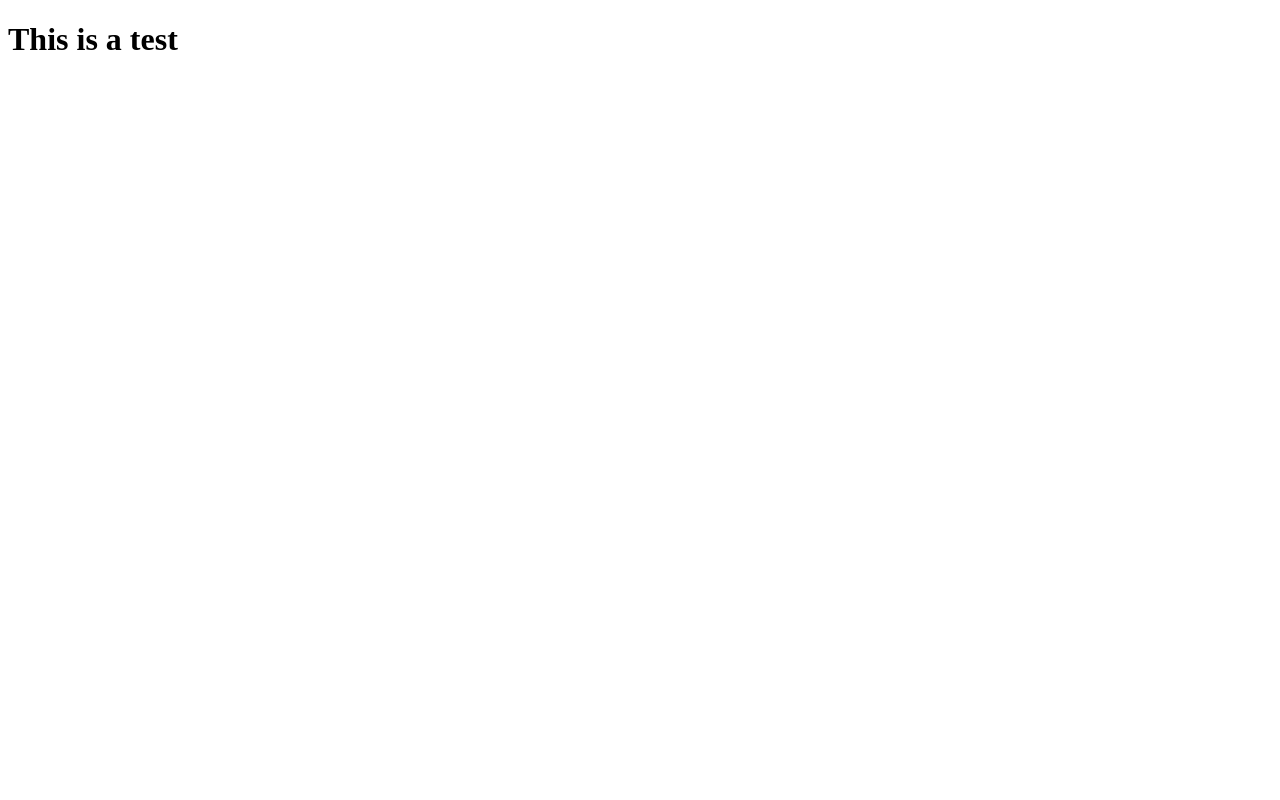
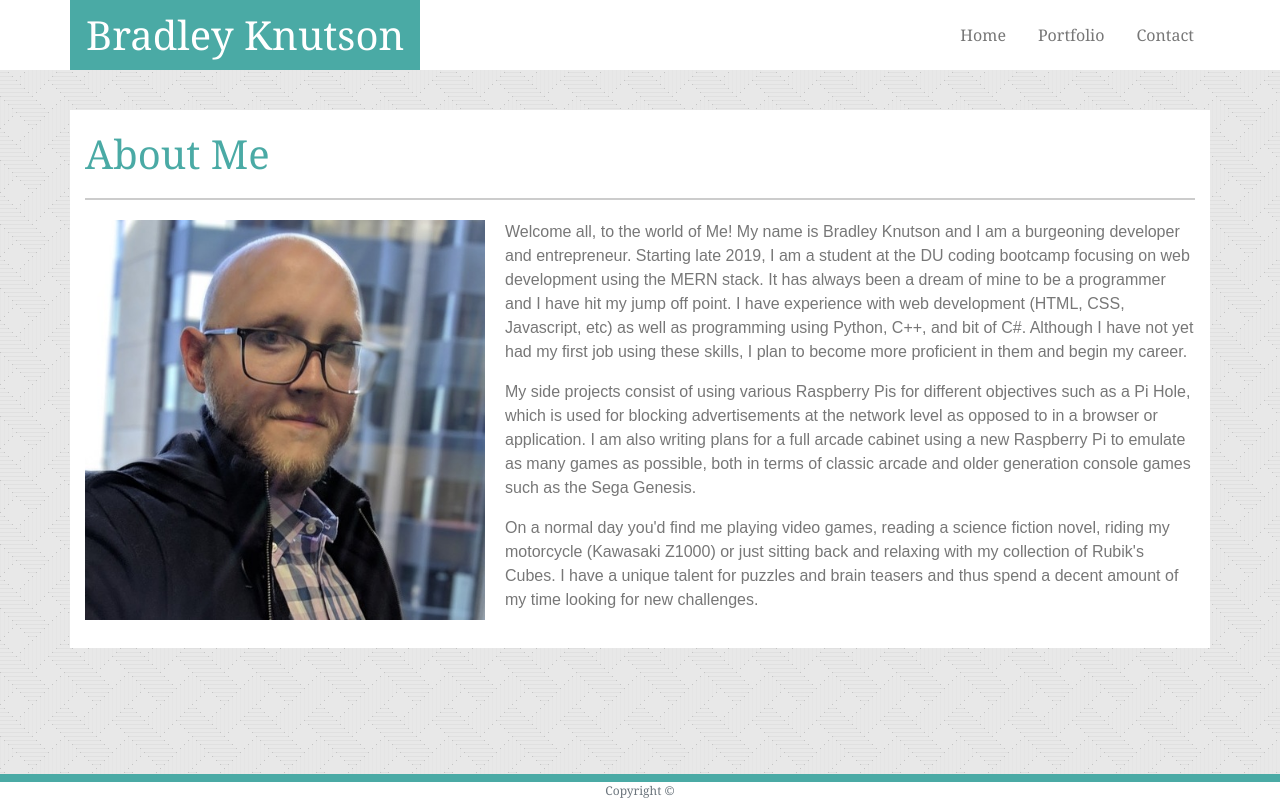
Before and after one commit to bradleyknutson/bradleyknutson.github.io, a plain HTML site: page index.html in a window 1280 px wide. Drawn offline with nearby package versions, Linux system fonts and the light colour scheme.

Commit message:
Updated to previous Bootstrap Portfolio page

```diff
--- /dev/null
+++ b/assets/css/reset.css
@@ -0,0 +1,48 @@
+/* http://meyerweb.com/eric/tools/css/reset/
+   v2.0 | 20110126
+   License: none (public domain)
+*/
+
+html, body, div, span, applet, object, iframe,
+h1, h2, h3, h4, h5, h6, p, blockquote, pre,
+a, abbr, acronym, address, big, cite, code,
+del, dfn, em, img, ins, kbd, q, s, samp,
+small, strike, strong, sub, sup, tt, var,
+b, u, i, center,
+dl, dt, dd, ol, ul, li,
+fieldset, form, label, legend,
+table, caption, tbody, tfoot, thead, tr, th, td,
+article, aside, canvas, details, embed,
+figure, figcaption, footer, header, hgroup,
+menu, nav, output, ruby, section, summary,
+time, mark, audio, video {
+	margin: 0;
+	padding: 0;
+	border: 0;
+	font-size: 100%;
+	font: inherit;
+	vertical-align: baseline;
+}
+/* HTML5 display-role reset for older browsers */
+article, aside, details, figcaption, figure,
+footer, header, hgroup, menu, nav, section {
+	display: block;
+}
+body {
+	line-height: 1;
+}
+ol, ul {
+	list-style: none;
+}
+blockquote, q {
+	quotes: none;
+}
+blockquote:before, blockquote:after,
+q:before, q:after {
+	content: '';
+	content: none;
+}
+table {
+	border-collapse: collapse;
+	border-spacing: 0;
+}
--- /dev/null
+++ b/assets/css/style.css
@@ -0,0 +1,90 @@
+* {
+    box-sizing: border-box;
+  }
+
+body {
+    background-image: url("../images/pixel_weave/pixel_weave.png");
+    font-family: Arial, Helvetica, sans-serif;
+    color: #777777;
+  }
+
+.mainContent {
+    position: relative;
+    background-color: #ffffff;
+    margin-top: 40px;
+    margin-bottom: 75px;
+    padding-bottom: 20px;
+}
+
+.navbar {
+    font-family: Georgia, 'Times New Roman', Times, serif;
+    padding: 0;
+    background-color: #ffffff;
+}
+
+a {
+    color: #777777;
+}
+
+#name {
+    background-color: #4aaaa5;
+    color: #ffffff;
+    font-size: 2.5em;
+    padding: .3125rem 1rem;
+}
+
+.navbar .container {
+    padding: 0;
+}
+
+
+h1 {
+    font-family: Georgia, 'Times New Roman', Times, serif;
+    margin: 20px 0;
+    padding-bottom: 20px;
+    border-bottom: 2px solid #cccccc;
+    color: #4aaaa5;
+}
+
+.headshot {
+    float: left;
+    margin-right: 20px;
+    height: 400px;
+    width: 400px;
+}
+
+footer {
+    border-top: 8px solid #4aaaa5;
+}
+
+.imageText {
+    font-family: Georgia, 'Times New Roman', Times, serif;
+    background-color: #4aaaa5;
+    font-size: 2em;
+    text-align: center;
+    color: #ffffff;
+    width: 100%;
+    position: relative;
+    bottom: 100px;
+    height: 75px;
+    padding-top: .5em;
+    margin-left: 0;
+    overflow: hidden;
+}
+
+footer {
+    font-size: 12px;
+}
+
+footer a {
+    margin: 0 auto;
+}
+
+.btn {
+    background-color: #4aaaa5;
+    color: #ffffff;
+}
+
+.appImage {
+    width: 100%;
+}
--- a/index.html
+++ b/index.html
@@ -1,16 +1,69 @@
 <!DOCTYPE html>
-
-<html>
+<html lang="en-us">
     <head>
+        <title>Bootstrap Portfolio</title>
         <meta charset="utf-8">
-        <title>GitHub Site</title>
-        <!-- <meta name="description" content=""> -->
-        <!-- <meta name="viewport" content="width=device-width, initial-scale=1"> -->
-        <link rel="stylesheet" href="">
+        <link rel="stylesheet" href="assets/css/reset.css">
+        <link rel="stylesheet" href="https://stackpath.bootstrapcdn.com/bootstrap/4.3.1/css/bootstrap.min.css" integrity="sha384-ggOyR0iXCbMQv3Xipma34MD+dH/1fQ784/j6cY/iJTQUOhcWr7x9JvoRxT2MZw1T" crossorigin="anonymous">
+        <link rel="stylesheet" href="assets/css/style.css">
     </head>
 
     <body>
-        <h1>This is a test</h1>
+        <!-- Navbar Top -->
+        <nav class="navbar">
+            <div class="container">
+                <span class="navbar-brand mb-0 h1" id="name">Bradley Knutson</span>
+                <ul class="nav justify-content-end">
+                    <li class="nav-item">
+                        <a class="nav-link active" href="index.html">Home</a>
+                    </li>
+                    <li class="nav-item">
+                        <a class="nav-link" href="portfolio.html">Portfolio</a>
+                    </li>
+                    <li class="nav-item">
+                        <a class="nav-link" href="contact.html">Contact</a>
+                    </li>
+                </ul>
+            </div>
+        </nav>
 
+        <!-- Main Content -->
+        <div class="container mainContent">
+
+            <!-- About Me -->
+            <section class="row">
+                <div class="col-lg-12">
+                    <h1>About Me</h1>
+                </div>
+            </section>
+
+            <!-- Image and Bio -->
+            <article class="row">
+                <div class="col-lg-12">
+                    <img class="headshot" src="assets/images/cropped.jpg" alt="Bradley Knutson" id="headshot">
+                    <p>
+                        Welcome all, to the world of Me!  My name is Bradley Knutson and I am a burgeoning developer and entrepreneur.  Starting late 2019, I am a student at the DU coding bootcamp focusing on web development using the MERN stack.  It has always been a dream of mine to be a programmer and I have hit my jump off point.  I have experience with web development (HTML, CSS, Javascript, etc) as well as programming using Python, C++, and bit of C#.  Although I have not yet had my first job using these skills, I plan to become more proficient in them and begin my career.
+                    </p>
+
+                    <p>
+                        My side projects consist of using various Raspberry Pis for different objectives such as a Pi Hole, which is used for blocking advertisements at the network level as opposed to in a browser or application.  I am also writing plans for a full arcade cabinet using a new Raspberry Pi to emulate as many games as possible, both in terms of classic arcade and older generation console games such as the Sega Genesis.
+                    </p>
+
+                    <p>
+                        On a normal day you'd find me playing video games, reading a science fiction novel, riding my motorcycle (Kawasaki Z1000) or just sitting back and relaxing with my collection of Rubik's Cubes.  I have a unique talent for puzzles and brain teasers and thus spend a decent amount of my time looking for new challenges.
+                    </p>
+                </div>
+            </article>
+        </div>
+
+
+
+
+          <!-- Footer bottom -->
+        <footer class="navbar fixed-bottom">
+            <a class="text-muted" href="#">Copyright ©</a>
+        </footer>
+
+    <script src="https://code.jquery.com/jquery-3.3.1.slim.min.js" integrity="sha384-q8i/X+965DzO0rT7abK41JStQIAqVgRVzpbzo5smXKp4YfRvH+8abtTE1Pi6jizo" crossorigin="anonymous"></script>
     </body>
 </html>
```
Also changed, not shown: contact.html (added, +74 -0 lines), portfolio.html (added, +133 -0 lines), assets/images/cropped.jpg (added), assets/images/pixel_weave/pixel_weave.png (added), assets/images/pixel_weave/pixel_weave_@2X.png (added), assets/images/pixel_weave/readme.txt (added), 3 other files.
